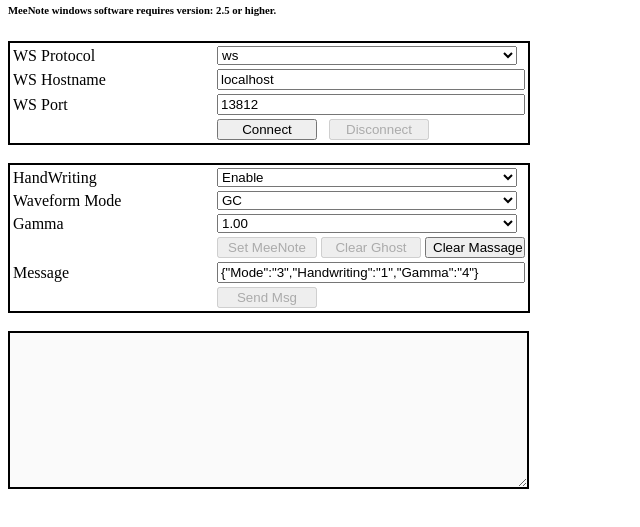
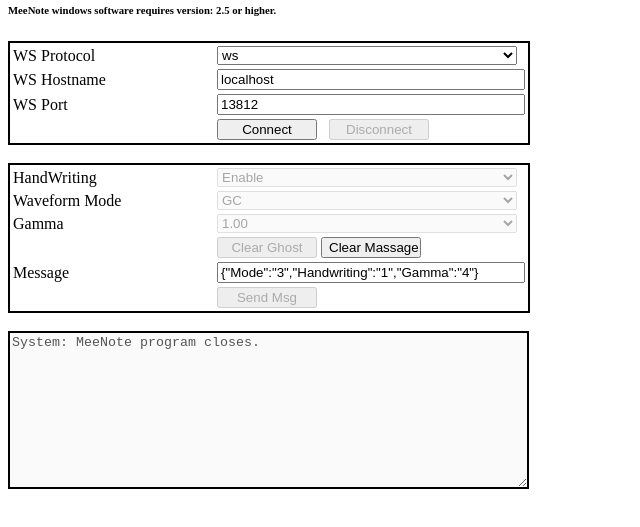
Before and after one commit to juneophone/web-socket-for-meenote, a plain HTML site: page index.html in a window 1280 px wide. Both pictures are taken after a click on the button "Connect". Shown: the part 79-606 px from the top of the page, without its empty margins (0-640 px from the left). Drawn offline with Linux system fonts and the light colour scheme.

Commit message:
modify control setting.

```diff
--- a/index.html
+++ b/index.html
@@ -57,7 +57,7 @@
               <tr>
                 <td width="200px">HandWriting</td>
                     <td>
-                      <select id="handwriting">
+                      <select id="handwriting" onchange="onSendClick()" disabled="disabled">
                         <option value="0">Disable</option>
                         <option value="1" selected="selected">Enable</option>
                         </select>
@@ -66,7 +66,7 @@
                 <tr>
                     <td width="200px">Waveform Mode</td>
                     <td>
-                      <select id="mode">
+                      <select id="mode" onchange="onSendClick()" disabled="disabled">
                         <option value="0">DU</option>
                         <option value="1" selected="selected">GC</option>
                         <option value="2">GL</option>
@@ -79,7 +79,7 @@
               <tr>
                 <td width="200px">Gamma</td>
                     <td>
-                      <select id="gamma">
+                      <select id="gamma" onchange="onSendClick()" disabled="disabled">
                         <option value="0">Dynamic Gamma</option>
                         <option value="1">0.25</option>
                         <option value="2">0.45</option>
@@ -93,7 +93,7 @@
                 <tr>
                     <td></td>
                     <td>
-                        <input id="btnSend" type="button" value="Set MeeNote" disabled="disabled" onclick="onSendClick()">
+                        <!-- <input id="btnSend" type="button" value="Set MeeNote" disabled="disabled" onclick="onSendClick()"> -->
                         <input id="btnClearGhost" type="button" value="Clear Ghost" disabled="disabled" onclick="onClearGhostClick()">
                         <input id="btnClear" type="button" value="Clear Massage" onclick="onClearClick()">
                     </td>
--- a/wsclient.js
+++ b/wsclient.js
@@ -41,21 +41,33 @@
             webSocket = new WebSocket(webSocketURL);
             webSocket.onopen = function(openEvent) {
                 //console.log("WebSocket OPEN: " + JSON.stringify(openEvent, null, 4));
-                document.getElementById("btnSend").disabled       = false;
+                //document.getElementById("btnSend").disabled       = false;
                 document.getElementById("btnConnect").disabled    = true;
                 document.getElementById("btnDisconnect").disabled = false;
                 //document.getElementById("btnClear").disabled      = false;
                 document.getElementById("btnClearGhost").disabled = false;
                 document.getElementById("btnMsg").disabled        = false;
+
+                document.getElementById("handwriting").disabled   = false;
+                document.getElementById("mode").disabled          = false;
+                document.getElementById("gamma").disabled         = false;
+
+                document.getElementById("incomingMsgOutput").value += "System: MeeNote connection security. \r\n";
             };
             webSocket.onclose = function (closeEvent) {
                 //console.log("WebSocket CLOSE: " + JSON.stringify(closeEvent, null, 4));
-                document.getElementById("btnSend").disabled       = true;
+                //document.getElementById("btnSend").disabled       = true;
                 document.getElementById("btnConnect").disabled    = false;
                 document.getElementById("btnDisconnect").disabled = true;
                 //document.getElementById("btnClear").disabled      = true;
                 document.getElementById("btnClearGhost").disabled = true;
                 document.getElementById("btnMsg").disabled        = true;
+
+                document.getElementById("handwriting").disabled   = true;
+                document.getElementById("mode").disabled          = true;
+                document.getElementById("gamma").disabled         = true;
+
+                document.getElementById("incomingMsgOutput").value += "System: MeeNote program closes. \r\n";
             };
             webSocket.onerror = function (errorEvent) {
                 console.log("WebSocket ERROR: " + JSON.stringify(errorEvent, null, 4));
```
